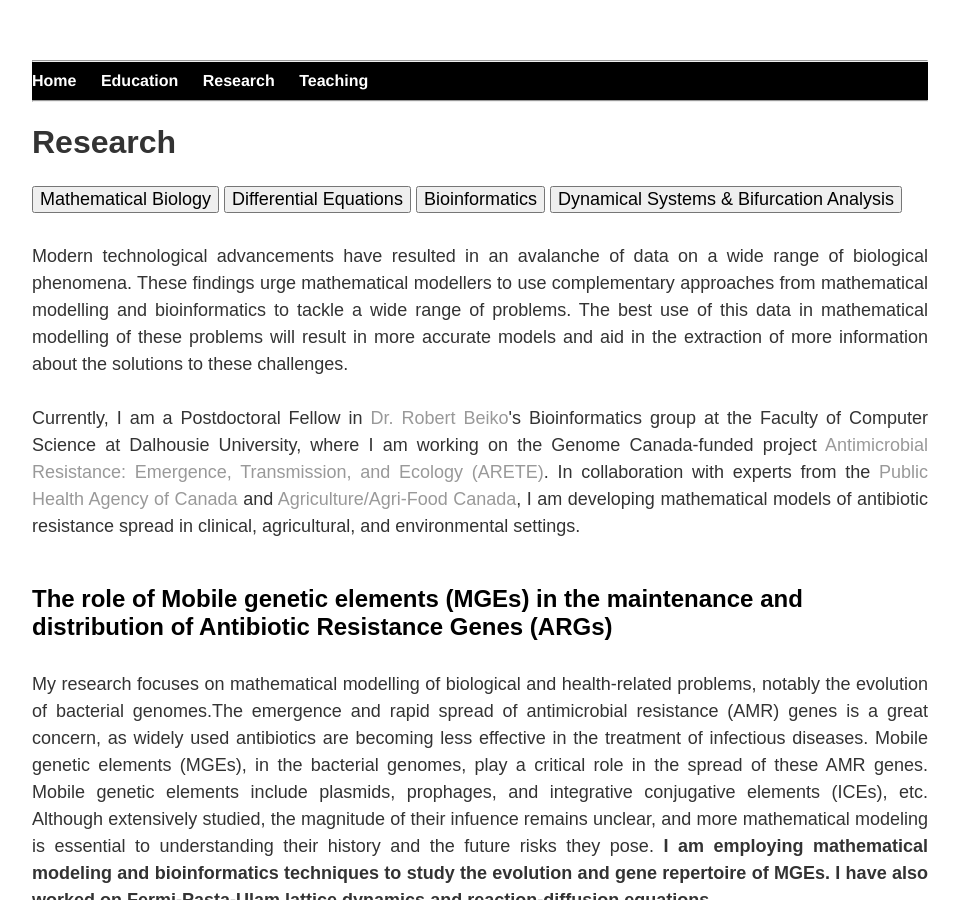
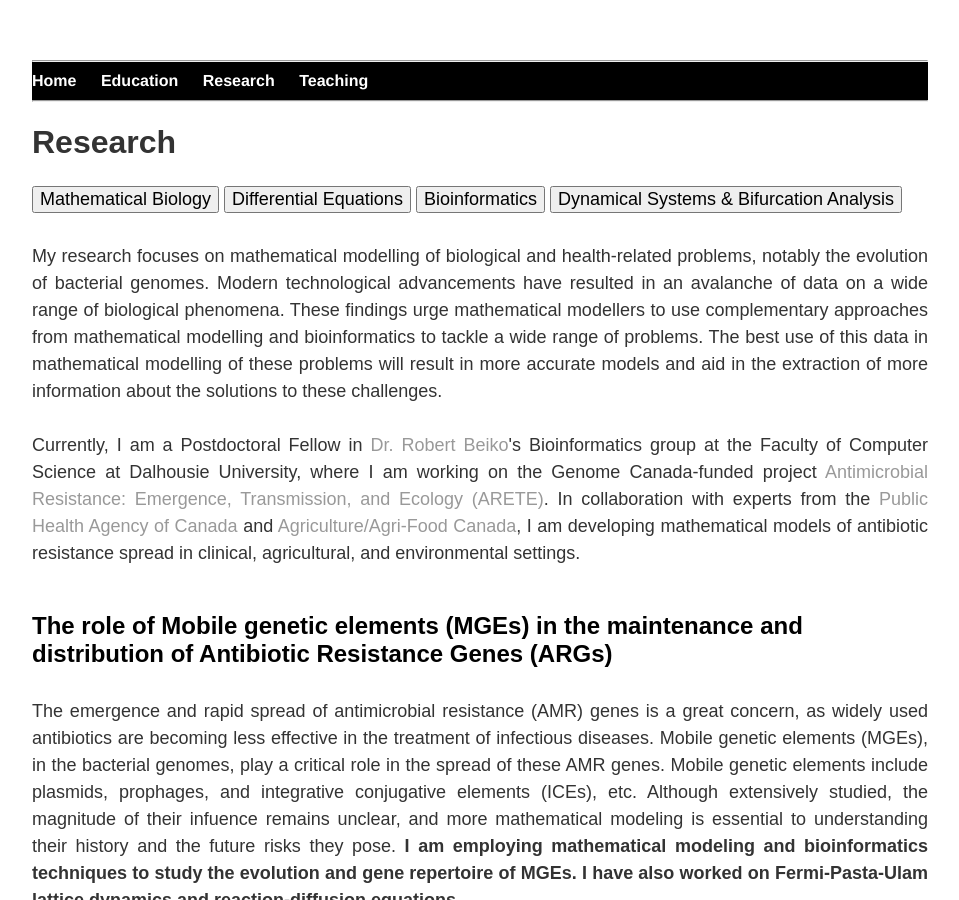
Before and after one commit to MathBioInfo/amjadkhan, a Jekyll site: the page built from Research/index.html, in a window 1280 px wide and 900 px high. Shown: the whole window, without its empty margins (160-1119 px from the left). Built offline with Jekyll 4.4.1, drawn with Linux system fonts in a browser that asks for light colours.

Commit message:
Update index.html

```diff
--- a/Research/index.html
+++ b/Research/index.html
@@ -20,7 +20,8 @@
 			<button class="button button1"><font size="4">Dynamical Systems & Bifurcation Analysis</button>
 
 </body>
-			<p style="text-align:justify;line-height:1"><font size="4"> Modern technological advancements have resulted in an avalanche of data on a wide range of biological phenomena.
+			<p style="text-align:justify;line-height:1"><font size="4"> My research focuses on mathematical modelling of biological and health-related problems, notably the evolution of bacterial
+			genomes. Modern technological advancements have resulted in an avalanche of data on a wide range of biological phenomena.
 			These findings urge mathematical modellers to use complementary approaches from mathematical modelling and bioinformatics to tackle a wide
 			range of problems. The best use of this data in mathematical modelling of these problems will result in more accurate models and aid in the
 			extraction of more information about the solutions to these challenges.</p>
@@ -33,8 +34,7 @@
 			I am developing mathematical models of antibiotic resistance spread in clinical, agricultural, and environmental settings.</p>
 
 			<br><font size="5"><b>The role of Mobile genetic elements (MGEs) in the maintenance and distribution of Antibiotic Resistance Genes (ARGs)</b></font><br>
-			<p style="text-align:justify;line-height:1"><font size="4"> My research focuses on mathematical modelling of biological and health-related problems, notably the evolution of bacterial
-			genomes.The emergence and rapid spread of antimicrobial resistance (AMR) genes is a great concern, as widely
+			<p style="text-align:justify;line-height:1"><font size="4"> The emergence and rapid spread of antimicrobial resistance (AMR) genes is a great concern, as widely
 			used antibiotics are becoming less effective in the treatment of infectious diseases. Mobile genetic elements
 			(MGEs), in the bacterial genomes, play a critical role in the spread of these AMR genes. Mobile
 			genetic elements include plasmids, prophages, and integrative conjugative elements (ICEs), etc. Although
```
